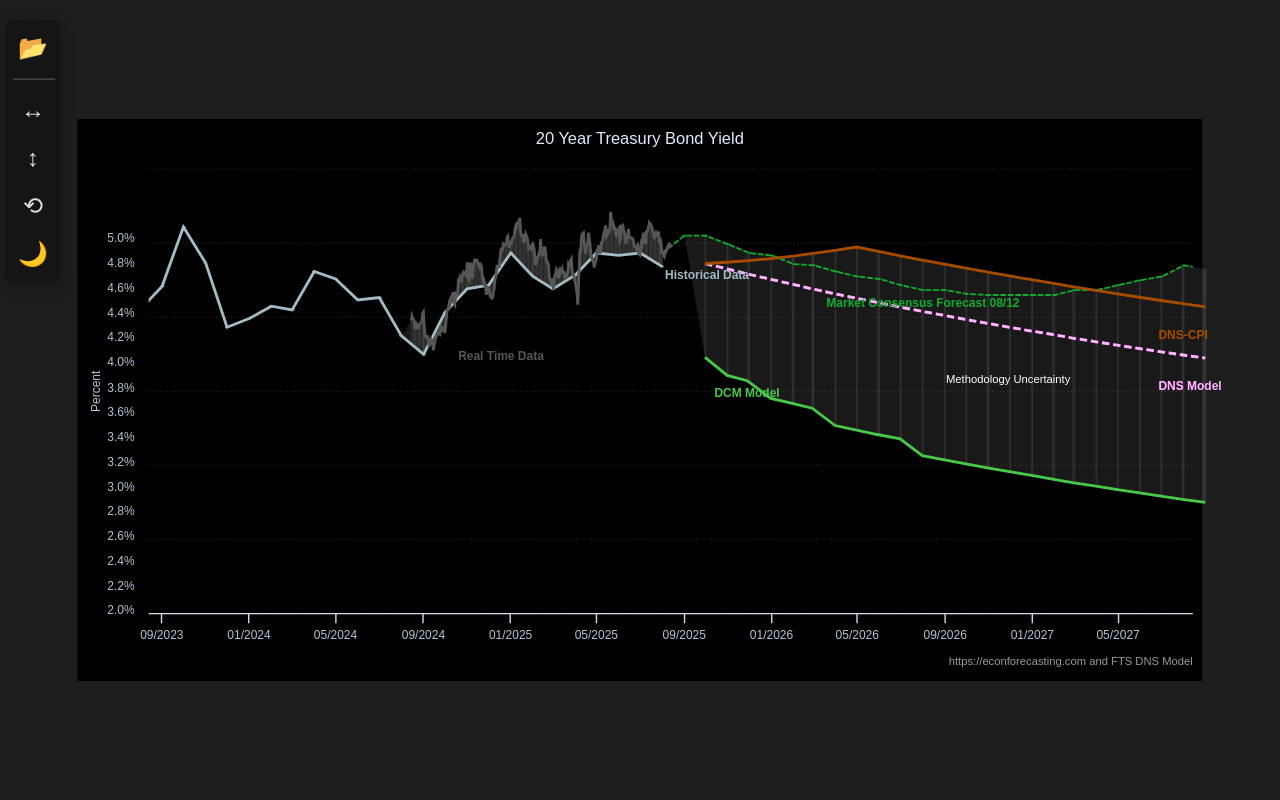
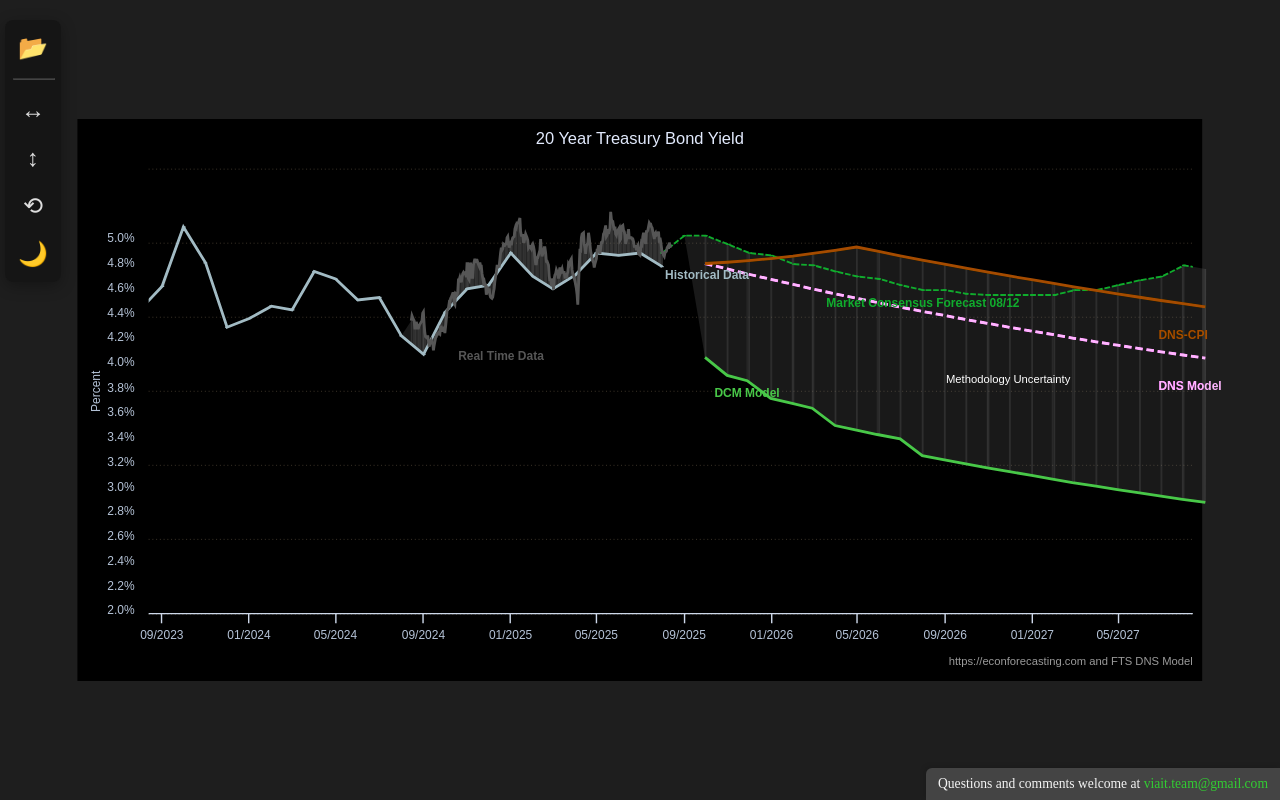
Before and after one commit to viait-team/svgx, a plain HTML site: page index20.html in a window 1280 px wide. Drawn offline with Linux system fonts and the light colour scheme; no server answers.

Commit message:
Update index20.html

```diff
--- a/index20.html
+++ b/index20.html
@@ -20,6 +20,10 @@
 <body>
     <div id="viewer-root"></div>
 
+    <footer>
+        Questions and comments welcome at <a href="mailto:viait.team@gmail.com">viait.team@gmail.com</a>
+    </footer>
+
     <!-- Load the implementation script, which in turn loads the viewer library -->
     <script src="SVGXViewer.js"></script>
     <script src="main20.js"></script>
```
